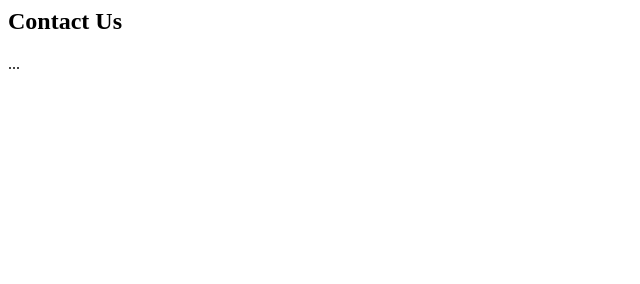
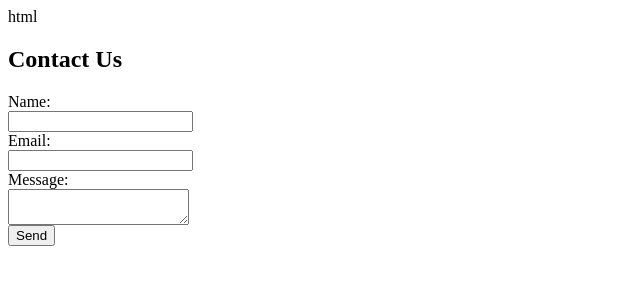
Before and after one commit to SaiPavan006-byte/skill2-merge, a plain HTML site: page contact-feature/index.html in a window 1280 px wide. Shown: the whole page, without its empty margins (0-640 px from the left). Drawn offline with Linux system fonts and the light colour scheme.

Commit message:
commit details

```diff
--- a/contact-feature/index.html
+++ b/contact-feature/index.html
@@ -1,7 +1,17 @@
+html
 <!-- Contact Section -->
- <html>
 <section id="contact">
   <h2>Contact Us</h2>
-  <form>...</form>
+  <form>
+    <label for="name">Name:</label><br>
+    <input type="text" id="name" name="name"><br>
+
+    <label for="email">Email:</label><br>
+    <input type="email" id="email" name="email"><br>
+
+    <label for="message">Message:</label><br>
+    <textarea id="message" name="message"></textarea><br>
+
+    <input type="submit" value="Send">
+  </form>
 </section>
-</html>
```
